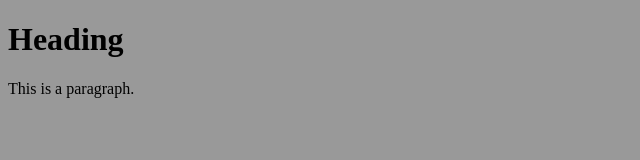
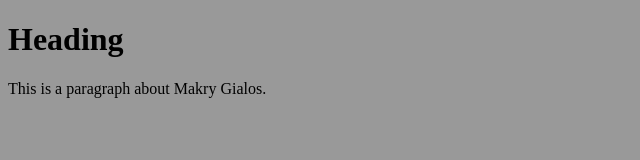
Before and after one commit to Klaudia97/A-new-website, a plain HTML site: page index.html in a window 1280 px wide. Shown: the whole page, without its empty margins (0-640 px from the left). Drawn offline with Linux system fonts and the light colour scheme.

Commit message:
added text

```diff
--- a/index.html
+++ b/index.html
@@ -8,7 +8,7 @@
 <body>
 
 <h1>Heading</h1>
-<p>This is a paragraph.</p>
+<p>This is a paragraph about Makry Gialos.</p>
 
 </body>
 </html>
```
